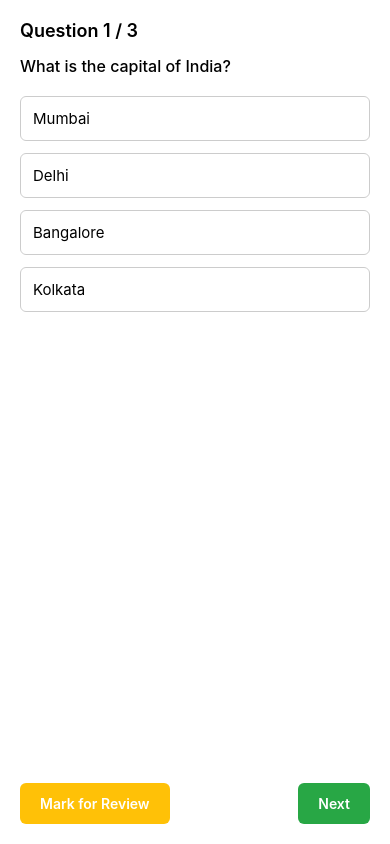
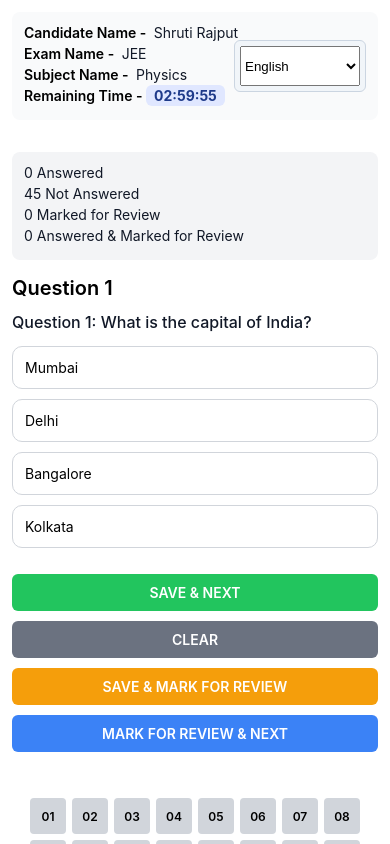
Before and after one commit to VaishnaviAnargatte24/Exam, a React Native app: screen /Questions in a window 390 px wide. Built offline with nearby package versions, Linux system fonts and the light colour scheme.

Commit message:
QuestionScreen

```diff
--- a/src/screens/Questions/QuestionsScreen.tsx
+++ b/src/screens/Questions/QuestionsScreen.tsx
@@ -1,185 +1,386 @@
-import React, { useState } from 'react';
+import React, { useEffect, useState } from 'react';
 import {
   View,
   Text,
   TouchableOpacity,
   StyleSheet,
-  FlatList,
-  Alert,
+  ScrollView,
+  Dimensions,
 } from 'react-native';
-import { NativeStackNavigationProp } from '@react-navigation/native-stack';
-import { RootStackParamList } from '../../navigation/AppNavigator'; // Import navigation types
+import { Picker } from '@react-native-picker/picker';
 
-// Define props type for navigation
-type QuestionsScreenProps = {
-  navigation: NativeStackNavigationProp<RootStackParamList, 'Questions'>;
+const { width } = Dimensions.get('window');
+const totalQuestions = 45;
+
+const questions = Array.from({ length: totalQuestions }).map((_, index) => ({
+  id: index + 1,
+  question: `Question ${index + 1}: What is the capital of India?`,
+  options: ['Mumbai', 'Delhi', 'Bangalore', 'Kolkata'],
+  correctAnswer: 'Delhi',
+}));
+
+const QuestionsScreen = () => {
+  const [currentIndex, setCurrentIndex] = useState(0);
+  const [selectedOptions, setSelectedOptions] = useState<
+    Record<number, string>
+  >({});
+  const [markedReview, setMarkedReview] = useState<Record<number, boolean>>({});
+  const [timeLeft, setTimeLeft] = useState(3 * 60 * 60); // 3 hours
+  const [submitted, setSubmitted] = useState(false);
+  const [selectedLanguage, setSelectedLanguage] = useState('English');
+
+  useEffect(() => {
+    const interval = setInterval(() => {
+      setTimeLeft(prev => (prev > 0 ? prev - 1 : 0));
+    }, 1000);
+    return () => clearInterval(interval);
+  }, []);
+
+  const formatTime = (s: number) => {
+    const h = String(Math.floor(s / 3600)).padStart(2, '0');
+    const m = String(Math.floor((s % 3600) / 60)).padStart(2, '0');
+    const sec = String(s % 60).padStart(2, '0');
+    return `${h}:${m}:${sec}`;
   };
 
-// Hardcoded list of questions with options and correct answers
-const questions = [
-  {
-    id: 1,
-    question: 'What is the capital of India?',
-    options: ['Mumbai', 'Delhi', 'Bangalore', 'Kolkata'],
-    correctAnswer: 'Delhi',
-  },
-  {
-    id: 2,
-    question: 'What is React Native?',
-    options: ['A database', 'Mobile framework', 'Cloud service', 'Programming language'],
-    correctAnswer: 'Mobile framework',
-  },
-  {
-    id: 3,
-    question: 'Which hook is used for state in React?',
-    options: ['useContext', 'useEffect', 'useState', 'useRef'],
-    correctAnswer: 'useState',
-  },
-];
+  const handleOptionSelect = (option: string) => {
+    setSelectedOptions(prev => ({ ...prev, [currentQuestion.id]: option }));
+  };
 
-// Main functional component for Questions screen
-const QuestionsScreen: React.FC<QuestionsScreenProps> = ({ navigation }) => {
-  const [currentIndex, setCurrentIndex] = useState(0); // Track current question index
-  const [selectedOptions, setSelectedOptions] = useState<Record<number, string>>({}); // Store selected answers
-  const [markedReview, setMarkedReview] = useState<Record<number, boolean>>({}); // Track questions marked for review
+  const goToQuestion = (index: number) => {
+    setCurrentIndex(index);
+    setSubmitted(false);
+  };
 
-  const currentQuestion = questions[currentIndex]; // Get current question data
+  const handleNext = () => {
+    if (currentIndex < totalQuestions - 1) {
+      setCurrentIndex(prev => prev + 1);
+    } else {
+      setSubmitted(true);
+    }
+  };
 
-  // Handle option selection
-  const handleOptionSelect = (option: string) => {
-    setSelectedOptions({
-      ...selectedOptions,
-      [currentQuestion.id]: option,
+  const handleReview = () => {
+    setMarkedReview(prev => ({ ...prev, [currentQuestion.id]: true }));
+    handleNext();
+  };
+
+  const handleClear = () => {
+    setSelectedOptions(prev => {
+      const updated = { ...prev };
+      delete updated[currentQuestion.id];
+      return updated;
     });
   };
 
-  // Handle "Next" or "Submit" button press
-  const handleNext = () => {
-    if (!selectedOptions[currentQuestion.id]) {
-      Alert.alert('Please select an option before proceeding.'); // Show alert if no option selected
-      return;
+  const getStatusColor = (index: number) => {
+    const id = index + 1;
+    if (selectedOptions[id]) return markedReview[id] ? '#9333ea' : '#22c55e';
+    if (markedReview[id]) return '#facc15';
+    return '#d1d5db'; // Not Visited
+  };
+
+  const currentQuestion = questions[currentIndex];
+
+  const getStatusCounts = () => {
+    let answered = 0;
+    let notAnswered = 0;
+    let markedForReview = 0;
+
+    for (let i = 1; i <= totalQuestions; i++) {
+      if (selectedOptions[i]) {
+        answered++;
+        if (markedReview[i]) {
+          markedForReview++;
+        }
+      } else {
+        notAnswered++;
+      }
     }
 
-    if (currentIndex < questions.length - 1) {
-      setCurrentIndex(currentIndex + 1); // Go to next question
-    } else {
-      // Navigate to summary screen with selected answers and review data
-      navigation.navigate('Summary', {
-        selectedOptions,
-        markedReview,
-      });
-    }
+    return { answered, notAnswered, markedForReview };
   };
 
-  // Handle "Mark for Review" button press
-  const handleMarkForReview = () => {
-    setMarkedReview({
-      ...markedReview,
-      [currentQuestion.id]: true,
-    });
-
-    handleNext(); // Move to next question
-  };
-
-  // Check if option is selected
-  const isOptionSelected = (option: string) =>
-    selectedOptions[currentQuestion.id] === option;
-
-  // Check if current question is marked for review
-  const isMarkedForReview = markedReview[currentQuestion.id];
+  const { answered, notAnswered, markedForReview } = getStatusCounts();
 
   return (
-    <View style={styles.container}>
-      <Text style={styles.header}>Question {currentIndex + 1} / {questions.length}</Text>
+    <ScrollView style={styles.container}>
+      {/* Top Info Bar */}
+      <View style={styles.topBar}>
+        <View>
+          <Text style={styles.topText}>
+            <Text style={styles.boldText}>Candidate Name - </Text> Shruti Rajput
+          </Text>
+          <Text style={styles.topText}>
+            <Text style={styles.boldText}>Exam Name - </Text> JEE
+          </Text>
+          <Text style={styles.topText}>
+            <Text style={styles.boldText}>Subject Name - </Text> Physics
+          </Text>
+          <Text style={styles.topText}>
+            <Text style={styles.boldText}>Remaining Time - </Text>
+            <Text style={styles.timerBox}>{formatTime(timeLeft)}</Text>
+          </Text>
+        </View>
+        <View style={styles.languageBox}>
+          <View style={styles.dropdownContainer}>
+            <Picker
+              selectedValue={selectedLanguage}
+              onValueChange={itemValue => setSelectedLanguage(itemValue)}
+              style={styles.picker}
+              dropdownIconColor="#000"
+              itemStyle={styles.pickerItem}
+            >
+              <Picker.Item label="English" value="English" />
+              <Picker.Item label="Hindi" value="Hindi" />
+            </Picker>
+          </View>
+        </View>
+      </View>
+
+      {/* Status Summary */}
+      <View style={styles.statusSummary}>
+        <Text style={styles.statusCount}>
+          {totalQuestions - notAnswered} Answered
+        </Text>
+        <Text style={styles.statusCount}>{notAnswered} Not Answered</Text>
+        <Text style={styles.statusCount}>
+          {markedForReview} Marked for Review
+        </Text>
+        <Text style={styles.statusCount}>
+          {markedForReview} Answered & Marked for Review
+        </Text>
+      </View>
+
+      {!submitted ? (
+        <>
+          {/* Header */}
+          <View style={styles.header}>
+            <Text style={styles.headerText}>Question {currentQuestion.id}</Text>
+          </View>
+
+          {/* Question */}
           <Text style={styles.question}>{currentQuestion.question}</Text>
 
-      {/* Render list of options */}
-      <FlatList
-        data={currentQuestion.options}
-        keyExtractor={(item) => item}
-        renderItem={({ item }) => (
+          {/* Options */}
+          {currentQuestion.options.map(option => (
             <TouchableOpacity
+              key={option}
               style={[
                 styles.option,
-              isOptionSelected(item) && styles.selectedOption,
+                selectedOptions[currentQuestion.id] === option &&
+                  styles.selectedOption,
               ]}
-            onPress={() => handleOptionSelect(item)}
+              onPress={() => handleOptionSelect(option)}
             >
-            <Text style={styles.optionText}>{item}</Text>
+              <Text>{option}</Text>
             </TouchableOpacity>
-        )}
-      />
+          ))}
 
-      {/* Footer with buttons */}
+          {/* Footer Buttons */}
           <View style={styles.footer}>
-        <TouchableOpacity style={styles.reviewButton} onPress={handleMarkForReview}>
-          <Text style={styles.buttonText}>
-            {isMarkedForReview ? '✔ Marked' : 'Mark for Review'}
+            <TouchableOpacity style={styles.buttonGreen} onPress={handleNext}>
+              <Text style={styles.buttonText}>SAVE & NEXT</Text>
+            </TouchableOpacity>
+
+            <TouchableOpacity style={styles.buttonGray} onPress={handleClear}>
+              <Text style={styles.buttonText}>CLEAR</Text>
+            </TouchableOpacity>
+
+            <TouchableOpacity
+              style={styles.buttonOrange}
+              onPress={handleReview}
+            >
+              <Text style={styles.buttonText}>SAVE & MARK FOR REVIEW</Text>
+            </TouchableOpacity>
+
+            <TouchableOpacity style={styles.buttonBlue} onPress={handleReview}>
+              <Text style={styles.buttonText}>MARK FOR REVIEW & NEXT</Text>
+            </TouchableOpacity>
+          </View>
+
+          {/* Question Navigator */}
+          <View style={styles.navigator}>
+            {Array.from({ length: totalQuestions }).map((_, index) => (
+              <TouchableOpacity
+                key={index}
+                style={[
+                  styles.navButton,
+                  { backgroundColor: getStatusColor(index) },
+                ]}
+                onPress={() => goToQuestion(index)}
+              >
+                <Text style={styles.navText}>
+                  {String(index + 1).padStart(2, '0')}
                 </Text>
               </TouchableOpacity>
+            ))}
+          </View>
 
-        <TouchableOpacity style={styles.nextButton} onPress={handleNext}>
-          <Text style={styles.buttonText}>
-            {currentIndex === questions.length - 1 ? 'Submit' : 'Next'}
+          {/* Submit */}
+          <TouchableOpacity
+            style={styles.submitButton}
+            onPress={() => setSubmitted(true)}
+          >
+            <Text style={styles.submitText}>SUBMIT</Text>
+          </TouchableOpacity>
+        </>
+      ) : (
+        <View style={styles.submittedView}>
+          <Text style={styles.submitText}>
+            🎉 You have completed Question 45!
           </Text>
-        </TouchableOpacity>
+          <Text style={{ marginTop: 10, fontSize: 16 }}>
+            Thank you for attempting the quiz.
+          </Text>
         </View>
-    </View>
+      )}
+    </ScrollView>
   );
 };
 
 export default QuestionsScreen;
 
-// Styles for the screen
 const styles = StyleSheet.create({
-  container: {
-    flex: 1,
-    padding: 20,
-    backgroundColor: '#fff',
+  container: { flex: 1, backgroundColor: '#fff', padding: 12 },
+  topBar: {
+    backgroundColor: '#f9fafb',
+    borderRadius: 8,
+    padding: 12,
+    marginBottom: 16,
+    flexDirection: 'row',
+    justifyContent: 'space-between',
+  },
+  topText: {
+    fontSize: 14,
+    marginBottom: 4,
+    color: '#111827',
+  },
+  boldText: {
+    fontWeight: '600',
+    color: '#000',
+  },
+  languageBox: {
+    width: 120,
+    justifyContent: 'center',
+    alignItems: 'flex-end',
+  },
+  dropdownContainer: {
+    backgroundColor: '#f1f5f9', // Background color like the image
+    borderRadius: 6,
+    padding: 5,
+    borderWidth: 1,
+    borderColor: '#cbd5e1',
+    elevation: 2, // Optional shadow for Android
+  },
+  picker: {
+    height: 40,
+    width: 120,
+    color: '#000', // Set font color
+  },
+  pickerItem: {
+    height: 40,
+  },
+  timerBox: {
+    backgroundColor: '#e0e7ff',
+    color: '#1e3a8a',
+    paddingHorizontal: 8,
+    paddingVertical: 2,
+    borderRadius: 6,
+    fontWeight: 'bold',
   },
   header: {
-    fontSize: 18,
-    fontWeight: '600',
-    marginBottom: 15,
+    flexDirection: 'row',
+    justifyContent: 'space-between',
+    marginBottom: 12,
+    alignItems: 'center',
   },
+  headerText: { fontSize: 20, fontWeight: '600' },
   question: {
     fontSize: 16,
-    marginBottom: 20,
     fontWeight: '500',
+    marginBottom: 14,
+    color: '#111827',
   },
   option: {
+    borderWidth: 1,
+    borderColor: '#d1d5db',
+    borderRadius: 10,
     padding: 12,
-    borderRadius: 6,
-    borderWidth: 1,
-    borderColor: '#ccc',
-    marginBottom: 12,
+    marginBottom: 10,
   },
   selectedOption: {
-    backgroundColor: '#cce5ff',
-    borderColor: '#007bff',
+    backgroundColor: '#e0f2fe',
+    borderColor: '#3b82f6',
   },
-  optionText: {
-    fontSize: 15,
+  footer: { marginVertical: 16 },
+  buttonGreen: {
+    backgroundColor: '#22c55e',
+    padding: 10,
+    borderRadius: 6,
+    marginBottom: 10,
   },
-  footer: {
+  buttonGray: {
+    backgroundColor: '#6b7280',
+    padding: 10,
+    borderRadius: 6,
+    marginBottom: 10,
+  },
+  buttonOrange: {
+    backgroundColor: '#f59e0b',
+    padding: 10,
+    borderRadius: 6,
+    marginBottom: 10,
+  },
+  buttonBlue: {
+    backgroundColor: '#3b82f6',
+    padding: 10,
+    borderRadius: 6,
+    marginBottom: 10,
+  },
+  buttonText: { color: '#fff', textAlign: 'center', fontWeight: '600' },
+  navigator: {
     flexDirection: 'row',
-    justifyContent: 'space-between',
-    marginTop: 30,
+    flexWrap: 'wrap',
+    gap: 6,
+    justifyContent: 'center',
+    marginTop: 20,
   },
-  reviewButton: {
-    backgroundColor: '#ffc107',
-    paddingVertical: 12,
-    paddingHorizontal: 20,
-    borderRadius: 6,
+  navButton: {
+    width: 36,
+    height: 36,
+    borderRadius: 4,
+    justifyContent: 'center',
+    alignItems: 'center',
   },
-  nextButton: {
-    backgroundColor: '#28a745',
-    paddingVertical: 12,
-    paddingHorizontal: 20,
-    borderRadius: 6,
+  navText: { color: '#000', fontSize: 12, fontWeight: '600' },
+  submitButton: {
+    backgroundColor: '#16a34a',
+    padding: 14,
+    marginTop: 20,
+    borderRadius: 8,
   },
-  buttonText: {
+  submitText: {
     color: '#fff',
-    fontWeight: '600',
+    textAlign: 'center',
+    fontWeight: '700',
+    fontSize: 16,
+  },
+  submittedView: {
+    alignItems: 'center',
+    justifyContent: 'center',
+    height: 400,
+    marginTop: 50,
+  },
+  statusSummary: {
+    marginVertical: 16,
+    backgroundColor: '#f3f4f6',
+    padding: 12,
+    borderRadius: 8,
+  },
+  statusCount: {
+    fontSize: 14,
+    marginBottom: 4,
+    color: '#111827',
   },
 });
```
Lines whose indentation alone changed are shown as unchanged.
